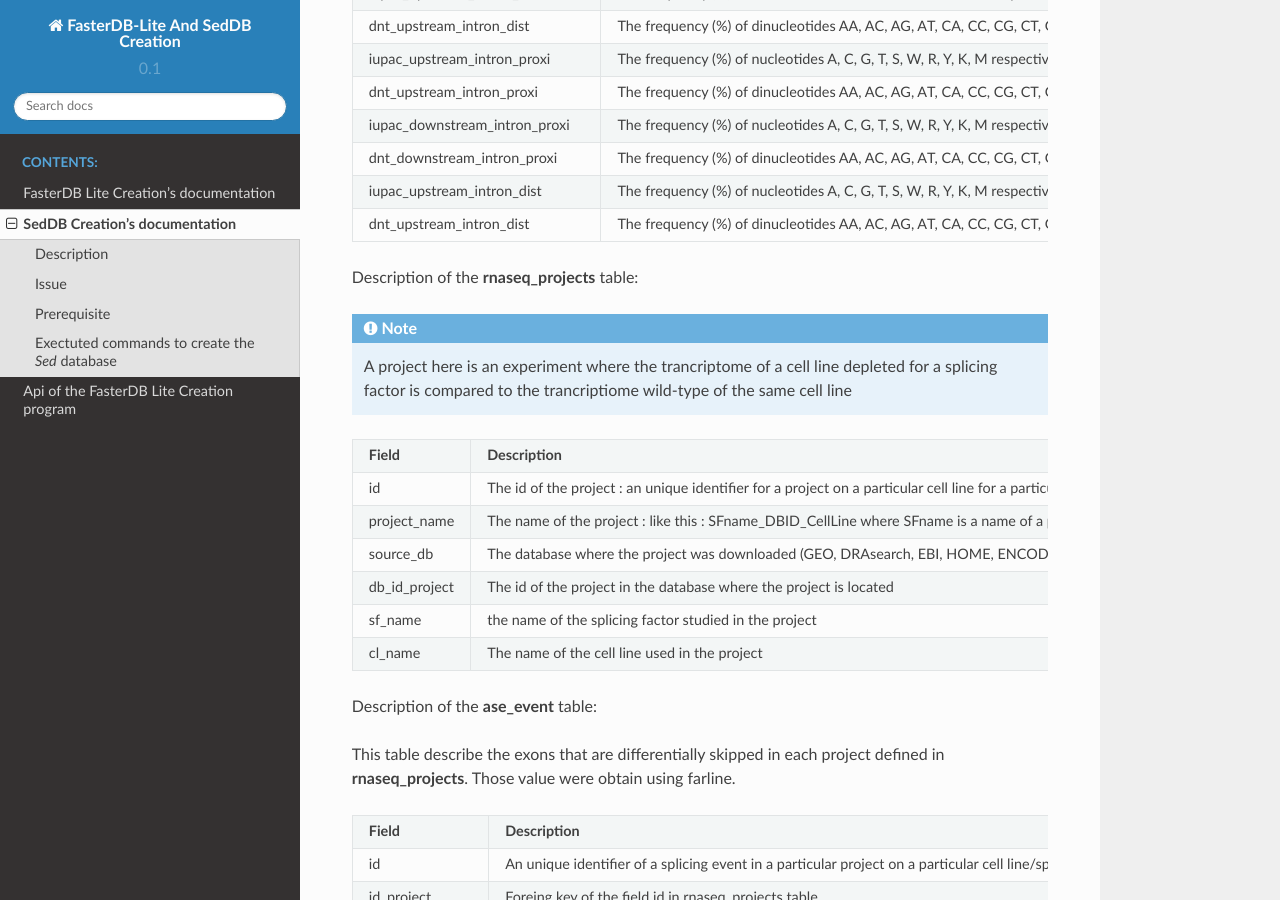
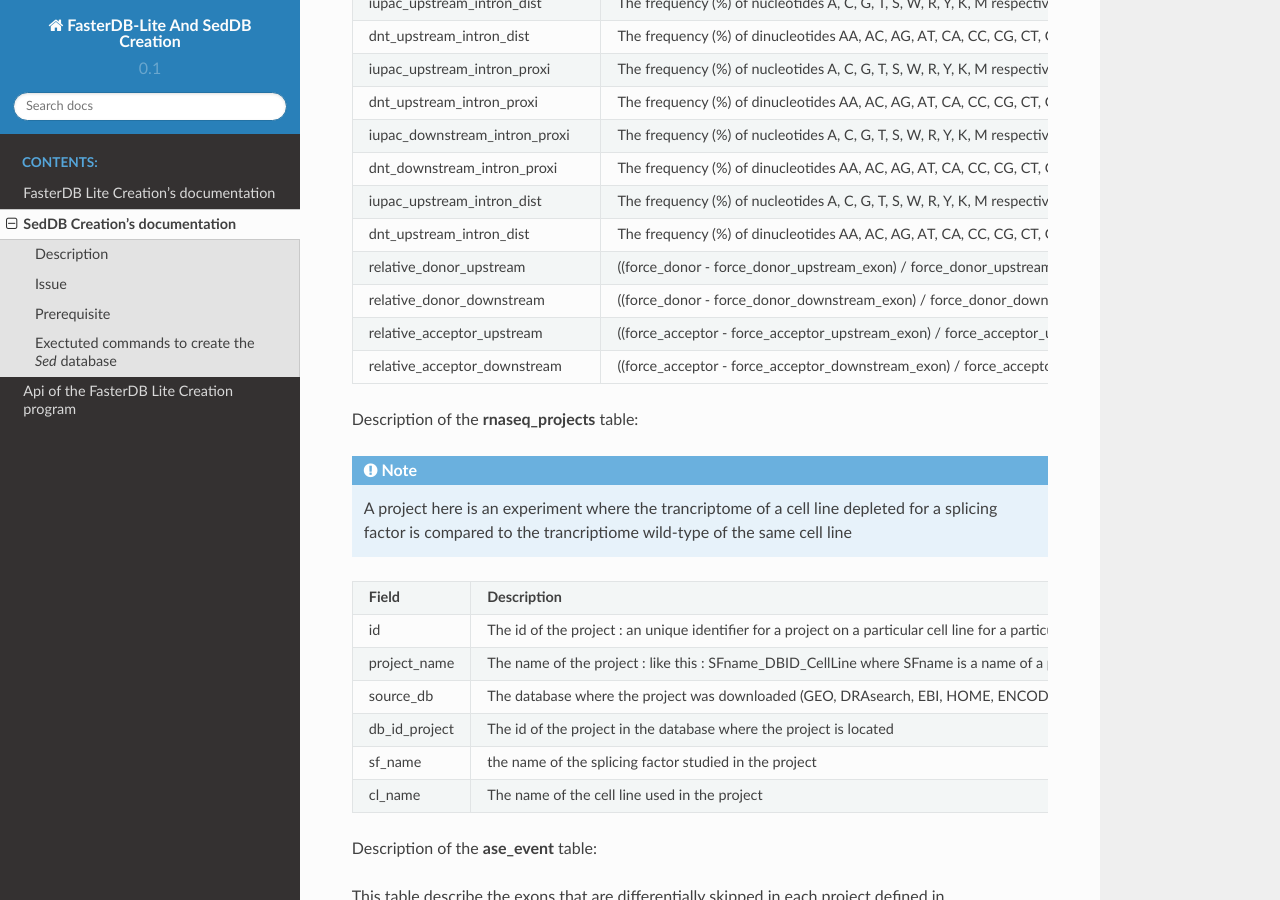
Before and after one commit to LBMC/Lemaire_et_al_2019, a Sphinx documentation site: the page built from Database_creator/doc/source/sed.rst, in a window 1280 px wide and 900 px high, scrolled down 2026 px. Built offline with Sphinx 7.4.7 and the Read the Docs theme 2.0.0, drawn with Linux system fonts in a browser that asks for light colours.

Commit message:
doc/ : update of the doc

```diff
--- a/Database_creator/doc/source/sed.rst
+++ b/Database_creator/doc/source/sed.rst
@@ -77,7 +77,14 @@ Here is described every field in the table sed:
 +-------------------------------------+----------------------------------------------------------------------------------------------------------------------------------------------------------------------+
 |  dnt_upstream_intron_dist           | The frequency (%) of dinucleotides AA, AC, AG, AT, CA, CC, CG, CT, GA, GC, GG, GT, TA, TC, TG, TT respectively within the region [26;100] of the downstream intron   |
 +-------------------------------------+----------------------------------------------------------------------------------------------------------------------------------------------------------------------+
-
+| relative_donor_upstream             | ((force_donor - force_donor_upstream_exon) / force_donor_upstream_exon) * 100                                                                                        |
++-------------------------------------+----------------------------------------------------------------------------------------------------------------------------------------------------------------------+
+| relative_donor_downstream           | ((force_donor - force_donor_downstream_exon) / force_donor_downstream_exon) * 100                                                                                    |
++-------------------------------------+----------------------------------------------------------------------------------------------------------------------------------------------------------------------+
+| relative_acceptor_upstream          | ((force_acceptor - force_acceptor_upstream_exon) / force_acceptor_upstream_exon) * 100                                                                               |
++-------------------------------------+----------------------------------------------------------------------------------------------------------------------------------------------------------------------+
+| relative_acceptor_downstream        | ((force_acceptor - force_acceptor_downstream_exon) / force_acceptor_downstream_exon) * 100                                                                           |
++-------------------------------------+----------------------------------------------------------------------------------------------------------------------------------------------------------------------+
 
 Description of the **rnaseq_projects** table:
 
```
Also changed, not shown: Database_creator/doc/source/images/sed_schema.png.
